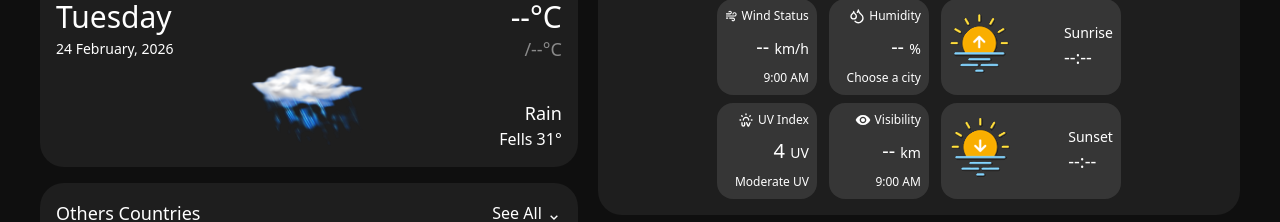
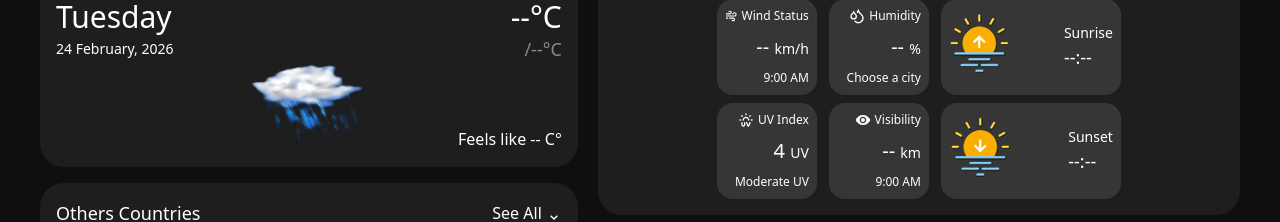
Before and after one commit to Reza-Hajibabaei01/WeatherApp-typescript-tailwindcss, a React (Vite) app: page / in a window 1280 px wide. Shown: the part 117-339 px from the top of the page. Built offline with nearby package versions, Linux system fonts and the light colour scheme; no server answers; the HTML template or start-up script is replaced by a standard one.

Commit message:
Get the weather from the weather array

```diff
--- a/src/components/WeatherSection/CurrentWeatherCard.tsx
+++ b/src/components/WeatherSection/CurrentWeatherCard.tsx
@@ -5,7 +5,7 @@ import { useCity } from "../../context/CityContext";
 const CurrentWeatherCard: React.FC = () => {
   const { weatherData, selectedCity } = useCity();
   // گرفتن اطلاعات هفته
-  const localDate = new Date(Date.now() + (weatherData?.timezone  ?? 1 )* 1000);
+  const localDate = new Date(Date.now() + (weatherData?.timezone ?? 1) * 1000);
   const dayName = localDate.toLocaleDateString("en-US", {
     weekday: "long",
   });
@@ -18,6 +18,13 @@ const CurrentWeatherCard: React.FC = () => {
   const day = localDate.toLocaleDateString("en-US", {
     day: "numeric",
   });
+  //بزرگ کردن حرف اول وضعیت هوا
+  const capitalizeFirstLetter = (text: string) => {
+    return text.charAt(0).toUpperCase() + text.slice(1);
+  };
+  // دریافت وضعیت هوا از آرایه weather
+  let description = weatherData?.weather?.[0].description;
+
   return (
     <div className="bg-[#1E1E1E] h-55 rounded-3xl p-4 space-y-2">
       <div className="flex justify-between items-center">
@@ -33,10 +40,10 @@ const CurrentWeatherCard: React.FC = () => {
       </div>
       <div className=" flex justify-between h-40 pb-2">
         <div className="w-1/3 space-y-1">
-          <h2 className="text-white text-3xl font-medium">
-            {dayName}
-          </h2>
-          <h6 className="text-white text-sm font-light">{day} {month}, {year}</h6>
+          <h2 className="text-white text-3xl font-medium">{dayName}</h2>
+          <h6 className="text-white text-sm font-light">
+            {day} {month}, {year}
+          </h6>
         </div>
         <div className="w-1/3 flex justify-center items-end">
           <img
@@ -55,8 +62,10 @@ const CurrentWeatherCard: React.FC = () => {
             </h3>
           </div>
           <div className="text-right">
-            <h2 className="text-white font-normal text-lg">Rain</h2>
-            <h3 className="text-white font-normal text-base">Fells 31°</h3>
+            <h2 className="text-white font-normal text-lg whitespace-nowrap">
+              {description && capitalizeFirstLetter(description)}
+            </h2>
+            <h3 className="text-white font-normal text-base whitespace-nowrap">Feels like {weatherData?.main?.feels_like .toFixed(0)?? "--"} C°</h3>
           </div>
         </div>
       </div>
```
